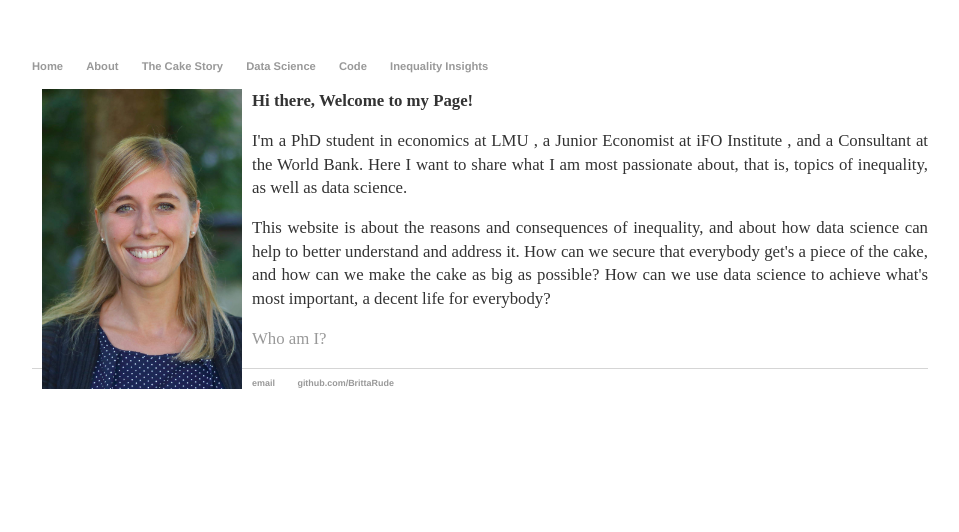
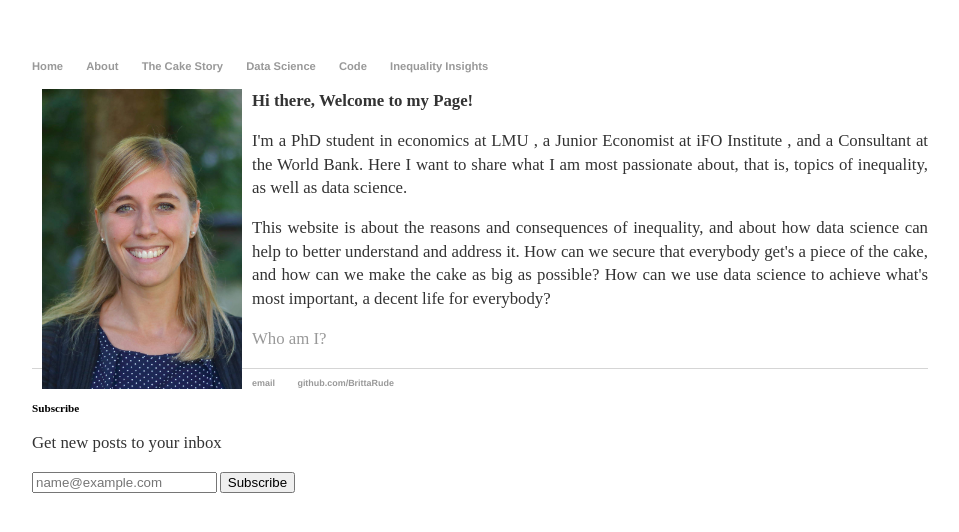
Before and after one commit to BrittaRude/BrittaRude.github.io, a Jekyll site: the page built from index.html, in a window 1280 px wide. Shown: the top 532 px of the page, without its empty margins (160-1119 px from the left). Built offline with Jekyll 4.4.1, drawn with Linux system fonts in a browser that asks for light colours.

Commit message:
Update default.html

```diff
--- a/_layouts/default.html
+++ b/_layouts/default.html
@@ -40,3 +40,21 @@ MathJax.Hub.Config({
 });
 </script>
 <script src="https://cdnjs.cloudflare.com/ajax/libs/mathjax/2.7.0/MathJax.js?config=TeX-AMS-MML_HTMLorMML" type="text/javascript"></script>
+
+ <div class="newsletter-container">
+                <h4 class="newsletter-title">Subscribe</h4>
+                <!-- <p class="newsletter-text"></p> -->
+                <form class="newsletter-form" action="https://feedburner.google.com/fb/a/mailverify" method="post" target="popupwindow" onsubmit="window.open('https://feedburner.google.com/fb/a/mailverify?uri=MorningDev', 'popupwindow', 'scrollbars=yes,width=550,height=520');return true">
+
+                    <p class="newsletter-text">Get new posts to your inbox</p>
+
+                    <input type="hidden" value="MorningDev" name="uri" />
+
+                    <input type="hidden" name="loc" value="en_US" />
+
+                    <input class="newsletter-email" type="text" name="email" placeholder="name@example.com" />
+
+                    <input class="newsletter-submit" type="submit" value="Subscribe" />
+
+                </form>
+  </div>
```
